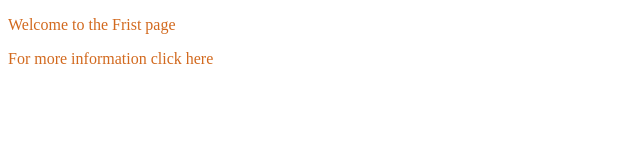
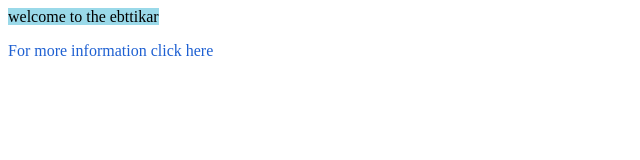
Before and after one commit to weadea/My-project, a plain HTML site: page index.html in a window 1280 px wide. Shown: the whole page, without its empty margins (0-640 px from the left). Drawn offline with Linux system fonts and the light colour scheme.

Commit message:
update by yemen

```diff
--- a/index.html
+++ b/index.html
@@ -8,11 +8,7 @@
 </head>
 <body>
 
-  <P> Welcome to the Frist page  </P>
-
-
-
-
+  <h> welcome to the ebttikar</h>
 
   <p>  For more information click here </p>
 
--- a/style.css
+++ b/style.css
@@ -1,5 +1,12 @@
 P {
 
 
- color: chocolate;
+ color: rgb(30, 96, 210);
 }
+
+H{
+
+
+    background-color: rgb(154, 217, 233);
+ background-position: center;
+}
```
